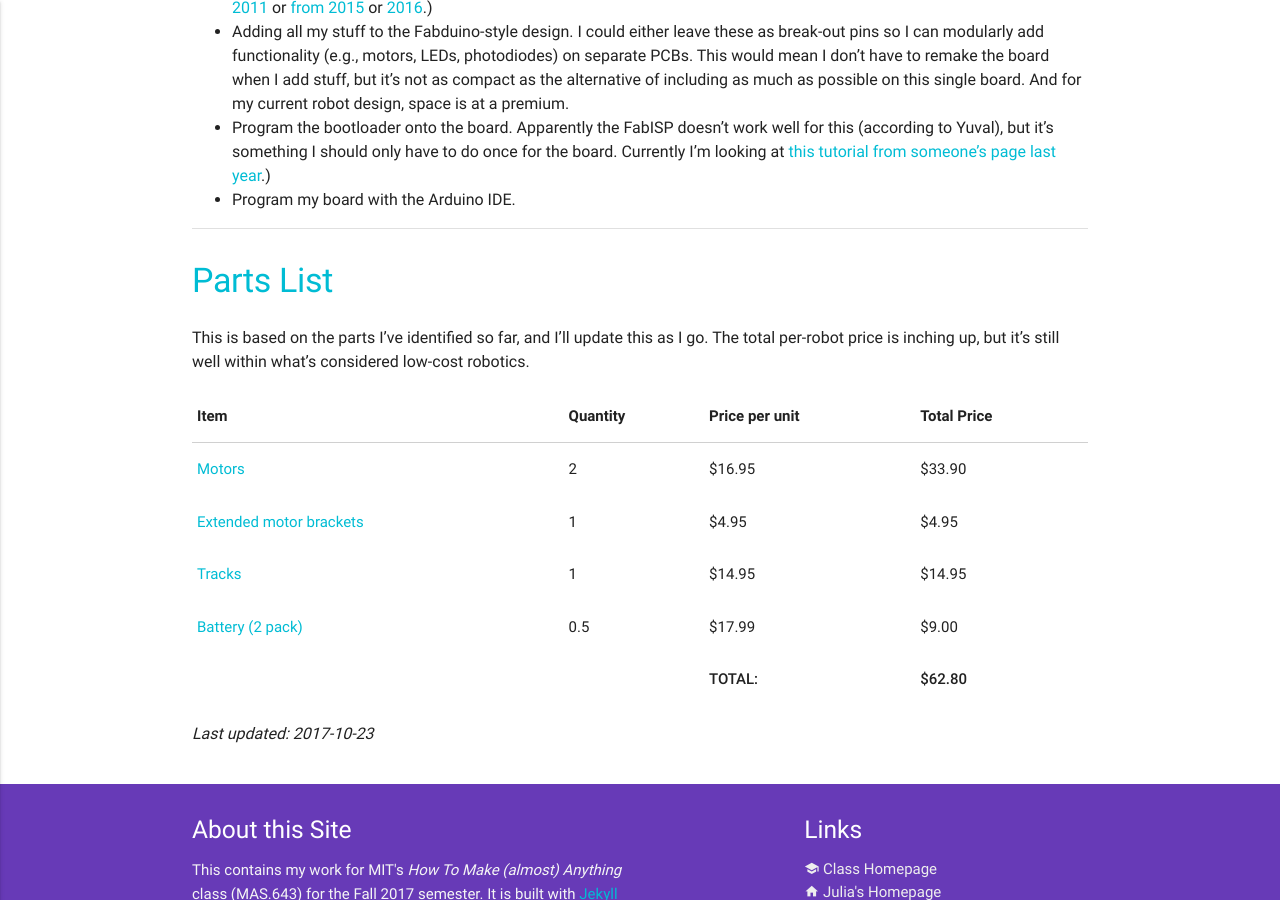
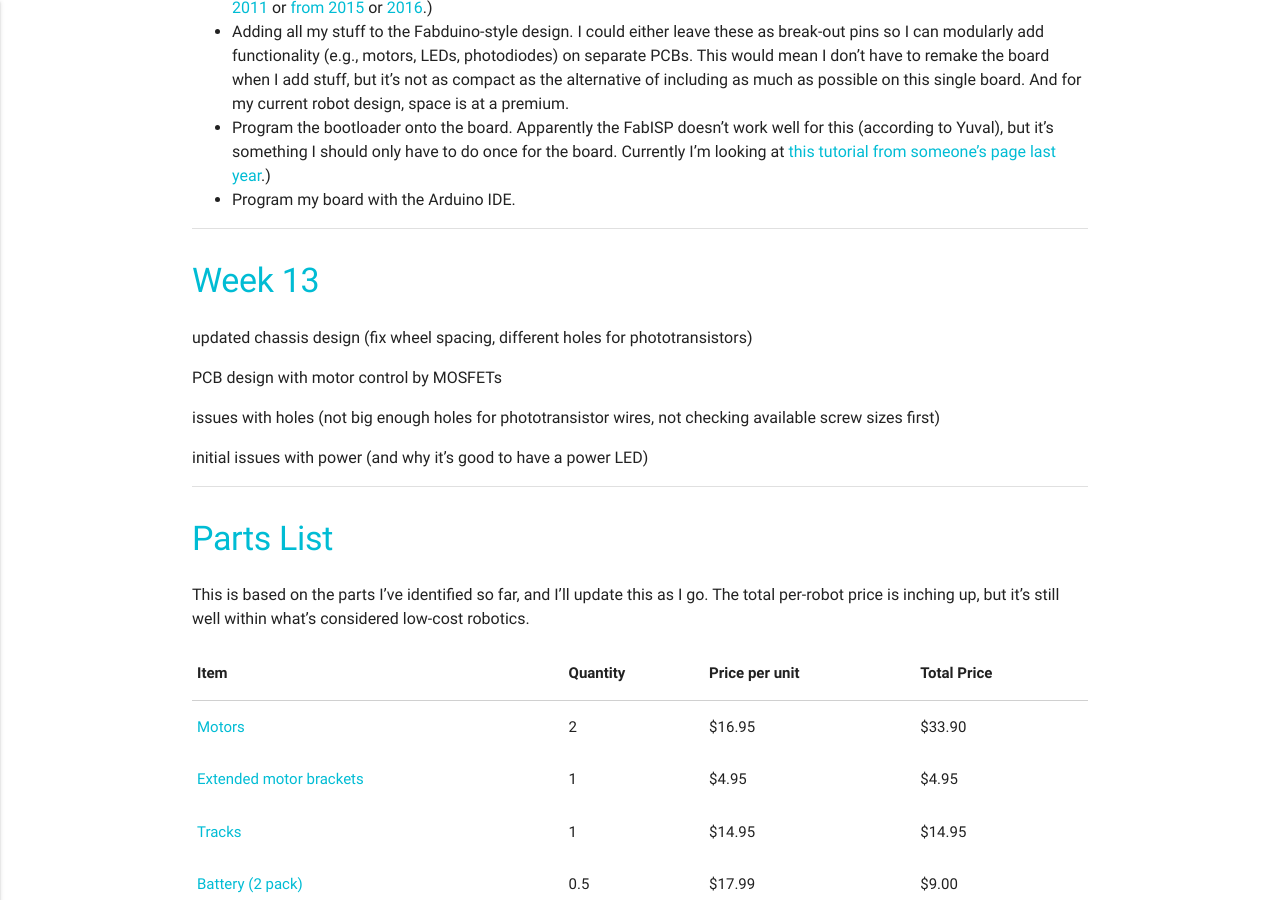
Before and after one commit to jtebert/how-to-make, a Jekyll site: the page built from project.md, in a window 1280 px wide and 900 px high, scrolled down 7482 px. Built offline with Jekyll 4.4.1, drawn with Linux system fonts in a browser that asks for light colours; nearby versions of some CDN libraries; formulas are drawn with MathJax 3.

Commit message:
Start week 13 post

```diff
--- a/project.md
+++ b/project.md
@@ -177,6 +177,18 @@ So now I just have to figure out how to make a Fabduino-style board. The big thi
 
 ---
 
+# Week 13
+
+updated chassis design (fix wheel spacing, different holes for phototransistors)
+
+PCB design with motor control by MOSFETs
+
+issues with holes (not big enough holes for phototransistor wires, not checking available screw sizes first)
+
+initial issues with power (and why it's good to have a power LED)
+
+---
+
 # Parts List
 
 This is based on the parts I've identified so far, and I'll update this as I go. The total per-robot price is inching up, but it's still well within what's considered low-cost robotics.
```
Also changed, not shown: _posts/2017-11-22-interface-application-programming.md (+1 -1 lines), _posts/2017-11-29-networking-communications.md (added, +43 -0 lines).
